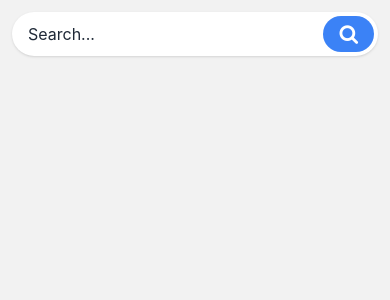
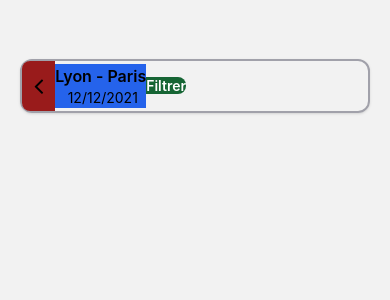
Before and after one commit to NoSleepFullBuild/Uniride-frontend, a React Native app: screen /Search in a window 390 px wide. Shown: the top 300 px of the page. Built offline with nearby package versions, Linux system fonts and the light colour scheme.

Commit message:
Searchbar improvement

```diff
--- a/components/searchBar/SearchBar.tsx
+++ b/components/searchBar/SearchBar.tsx
@@ -1,5 +1,5 @@
 import React, { useState } from "react";
-import { View, TextInput, TouchableOpacity } from "react-native";
+import { View, Text, TouchableOpacity } from "react-native";
 import Icon from "react-native-vector-icons/FontAwesome";
 
 type SearchBarNavigationProp = {
@@ -17,16 +17,28 @@ const SearchBAr = ({ navigation, onSearch }: SearchBarNavigationProp) => {
     };
 
     return (
-      <View className="flex-row items-center bg-white rounded-full shadow pl-4 py-0.5 pr-1 m-3">
-        <TextInput
-          className="flex-1 py-2 text-base text-gray-800"
-          placeholder="Search..."
-          value={searchQuery}
-          onChangeText={setSearchQuery}
-          onSubmitEditing={handleSearch}
-        />
-        <TouchableOpacity className="py-2 px-4 bg-blue-500 rounded-full" onPress={handleSearch}>
-          <Icon name={"search"} size={20} color="#FFFFFF" />
+      <View className="flex-row items-center border-2 border-zinc-400 rounded-xl shadow">
+        {/* Go back button */}
+        <TouchableOpacity onPress={() => navigation.goBack()} className="basis-2/10 p-3 rounded-l-lg bg-red-800">
+          <Icon name={"angle-left"} size={26} color="#000000" />
+        </TouchableOpacity>
+
+        {/* Search input */}
+        <TouchableOpacity className="basis-6/10 bg-blue-600">
+          {/* Contain Text : Lyon -> Paris and Subtext : date */}
+          <View className="flex-1 items-center">
+            <Text className="text-black text-base font-semibold">
+              Lyon - Paris
+            </Text>
+            <Text className="text-black text-sm font-normal ml-1">
+              12/12/2021
+            </Text>
+          </View>
+        </TouchableOpacity>
+
+        {/* Filter button */}
+        <TouchableOpacity className="basis-3/10 rounded-r-lg bg-green-800" onPress={handleSearch}>
+          <Text className="text-white font-semibold">Filtrer</Text>
         </TouchableOpacity>
       </View>
     );
--- a/screens/search/SearchScreen.tsx
+++ b/screens/search/SearchScreen.tsx
@@ -18,7 +18,7 @@ const SearchScreen = ({ navigation }: Props) => {
   };
 
   return (
-    <View className="flex-1">
+    <View className="flex-1 mt-[15%] px-5">
       <SearchBar navigation={navigation} onSearch={handleSearch} />
     </View>
   );
```
